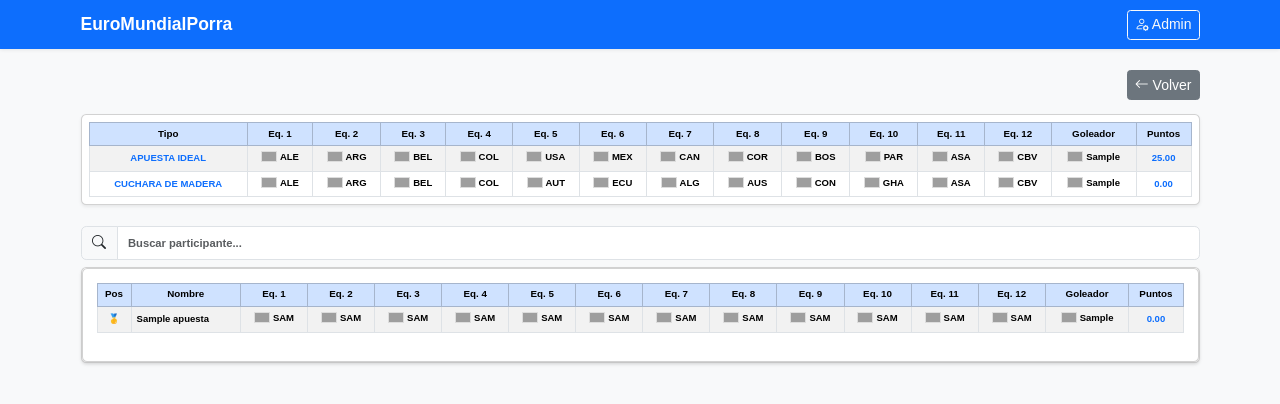
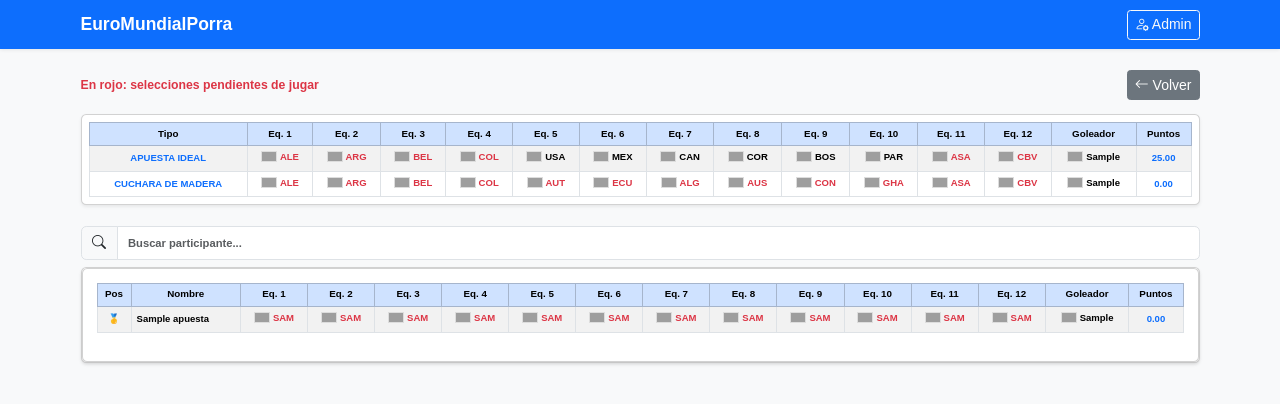
Before and after one commit to jonathangarcifr/EuroMundialPorra, a Django app: page /clasificacion/ in a window 1280 px wide. Shown: the top 404 px of the page. Run offline with Django 5.2, Linux system fonts and the light colour scheme; data comes from the database, SQL or seed files in the repository; tables that the repository leaves empty hold one stand-in row (values such as "Sample post"); grey boxes are pictures that could not be loaded.

Commit message:
equipos pendientes de jugar

```diff
--- a/apuestas/templates/apuestas/base.html
+++ b/apuestas/templates/apuestas/base.html
@@ -758,6 +758,11 @@
             font-size: 0.80rem;
             font-weight: 700;
         }
+
+        .equipo-pendiente-fase {
+            color: #dc3545 !important;
+            font-weight: 800;
+        }
     </style>
 
     <!-- Google tag (gtag.js) -->
--- a/apuestas/templates/apuestas/clasificacion.html
+++ b/apuestas/templates/apuestas/clasificacion.html
@@ -4,8 +4,13 @@
 
 {% block contenido %}
 
-<div class="d-flex justify-content-end gap-2 mb-3">
+<div class="d-flex justify-content-between align-items-center mb-3">
 
+    <div class="text-danger small fw-bold">
+        En rojo: selecciones pendientes de jugar
+    </div>
+
+    <div class="d-flex gap-2">
         {% if request.user.is_staff %}
         <a href="{% url 'exportar_clasificacion_pdf' %}" class="btn btn-primary btn-sm">
             <i class="bi bi-file-earmark-pdf"></i>
@@ -17,6 +22,7 @@
             <i class="bi bi-arrow-left"></i>
             Volver
         </a>
+    </div>
 
 </div>
 
@@ -54,7 +60,7 @@
 
                             {% for equipo in fila.equipos %}
                                 <td>
-                                    <span class="equipo-mini {% if equipo.info.eliminado %}equipo-eliminado{% endif %}"
+                                    <span class="equipo-mini {% if equipo.info.eliminado %}equipo-eliminado{% elif equipo.info.pendiente_fase_actual %}equipo-pendiente-fase{% endif %}"
                                     title="{{ equipo.nombre }} - {{ equipo.puntos }} puntos">
                                         <img src="https://flagcdn.com/w20/{{ equipo.info.flag }}.png" alt="{{ equipo.nombre }}">
                                         {{ equipo.info.codigo }}
@@ -115,7 +121,7 @@
 
                 <div class="apuesta-mobile-equipos">
                     {% for equipo in fila.equipos %}
-                        <div class="apuesta-mobile-equipo {% if equipo.info.eliminado %}equipo-eliminado{% endif %}">
+                        <div class="apuesta-mobile-equipo {% if equipo.info.eliminado %}equipo-eliminado{% elif equipo.info.pendiente_fase_actual %}equipo-pendiente-fase{% endif %}">
                             <img src="https://flagcdn.com/w20/{{ equipo.info.flag }}.png">
                             {{ equipo.info.codigo }}
                         </div>
@@ -203,7 +209,7 @@
                                 {% for equipo in item.equipos %}
                                     <td>
                                         <span
-                                            class="equipo-mini {% if equipo.eliminado %}equipo-eliminado{% endif %}"
+                                            class="equipo-mini {% if equipo.eliminado %}equipo-eliminado{% elif equipo.pendiente_fase_actual %}equipo-pendiente-fase{% endif %}"
                                             title="{{ equipo.nombre }} - {{ equipo.puntos }} puntos">
                                             <img src="https://flagcdn.com/w20/{{ equipo.flag }}.png" alt="{{ equipo.nombre }}">
                                             {{ equipo.codigo }}
@@ -285,7 +291,7 @@
 
                 <div class="apuesta-mobile-equipos">
                     {% for equipo in item.equipos %}
-                        <div class="apuesta-mobile-equipo {% if equipo.eliminado %}equipo-eliminado{% endif %}">
+                        <div class="apuesta-mobile-equipo {% if equipo.eliminado %}equipo-eliminado{% elif equipo.pendiente_fase_actual %}equipo-pendiente-fase{% endif %}">
                             <img src="https://flagcdn.com/w20/{{ equipo.flag }}.png">
                             {{ equipo.codigo }}
                         </div>
--- a/apuestas/views.py
+++ b/apuestas/views.py
@@ -308,6 +308,19 @@ def resultados(request):
 
 def clasificacion(request):
     equipos_eliminados = obtener_equipos_eliminados()
+    fase_actual = obtener_fase_actual_partidos()
+
+    equipos_que_ya_jugaron_fase_actual = set()
+
+    if fase_actual:
+        partidos_jugados_fase_actual = Partido.objects.filter(
+            fase=fase_actual,
+            jugado=True,
+        )
+
+        for partido in partidos_jugados_fase_actual:
+            equipos_que_ya_jugaron_fase_actual.add(partido.equipo_local)
+            equipos_que_ya_jugaron_fase_actual.add(partido.equipo_visitante)
 
     apuestas = sorted(
         Apuesta.objects.all(),
@@ -341,6 +354,12 @@ def clasificacion(request):
                 nombre_equipo,
                 {"TOTAL": 0}
             ).get("TOTAL", 0)
+
+            info["pendiente_fase_actual"] = (
+                fase_actual
+                and nombre_equipo not in equipos_que_ya_jugaron_fase_actual
+                and nombre_equipo not in equipos_eliminados
+            )
 
             equipos.append(info)
 
@@ -382,7 +401,6 @@ def clasificacion(request):
             "resumen_ideal_cuchara": resumen_ideal_cuchara,
         },
     )
-
 
 def asignar_posiciones(clasificacion_data):
     posicion = 0
@@ -891,6 +909,20 @@ def obtener_resumen_ideal_cuchara():
     bombos = [BOMBO_1, BOMBO_2, BOMBO_3, BOMBO_4, BOMBO_5, BOMBO_6]
 
     equipos_eliminados = obtener_equipos_eliminados()
+    fase_actual = obtener_fase_actual_partidos()
+
+    equipos_que_ya_jugaron_fase_actual = set()
+
+    if fase_actual:
+        partidos_jugados_fase_actual = Partido.objects.filter(
+            fase=fase_actual,
+            jugado=True,
+        )
+
+        for partido in partidos_jugados_fase_actual:
+            equipos_que_ya_jugaron_fase_actual.add(partido.equipo_local)
+            equipos_que_ya_jugaron_fase_actual.add(partido.equipo_visitante)
+
     puntos_equipos_globales, puntos_goleadores_globales = calcular_puntuaciones_globales()
 
     goleadores_elegidos = (
@@ -929,12 +961,20 @@ def obtener_resumen_ideal_cuchara():
                 puntos_equipos_globales,
             )["TOTAL"]
 
+            info = obtener_info_equipo(
+                nombre_equipo,
+                equipos_eliminados,
+            )
+
+            info["pendiente_fase_actual"] = (
+                fase_actual
+                and nombre_equipo not in equipos_que_ya_jugaron_fase_actual
+                and nombre_equipo not in equipos_eliminados
+            )
+
             equipos_bombo.append({
                 "nombre": nombre_equipo,
-                "info": obtener_info_equipo(
-                    nombre_equipo,
-                    equipos_eliminados,
-                ),
+                "info": info,
                 "puntos": puntos,
             })
 
@@ -1055,3 +1095,12 @@ def obtener_equipos_eliminados():
         equipos_vivos = equipos_fase
 
     return equipos_eliminados
+
+def obtener_fase_actual_partidos():
+    for codigo_fase, _ in Partido.FASES:
+        partidos_fase = Partido.objects.filter(fase=codigo_fase)
+
+        if partidos_fase.exists() and partidos_fase.filter(jugado=False).exists():
+            return codigo_fase
+
+    return None
```
Lines whose indentation alone changed are shown as unchanged.
